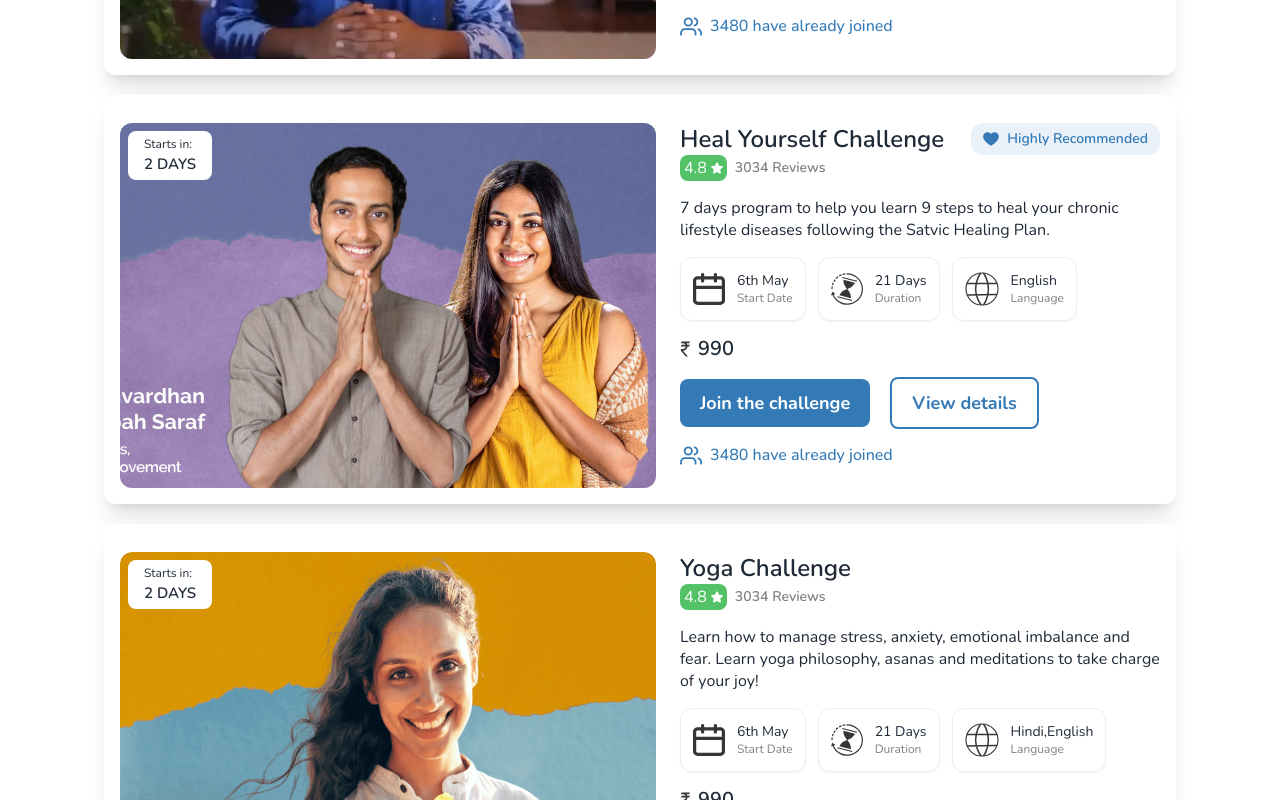
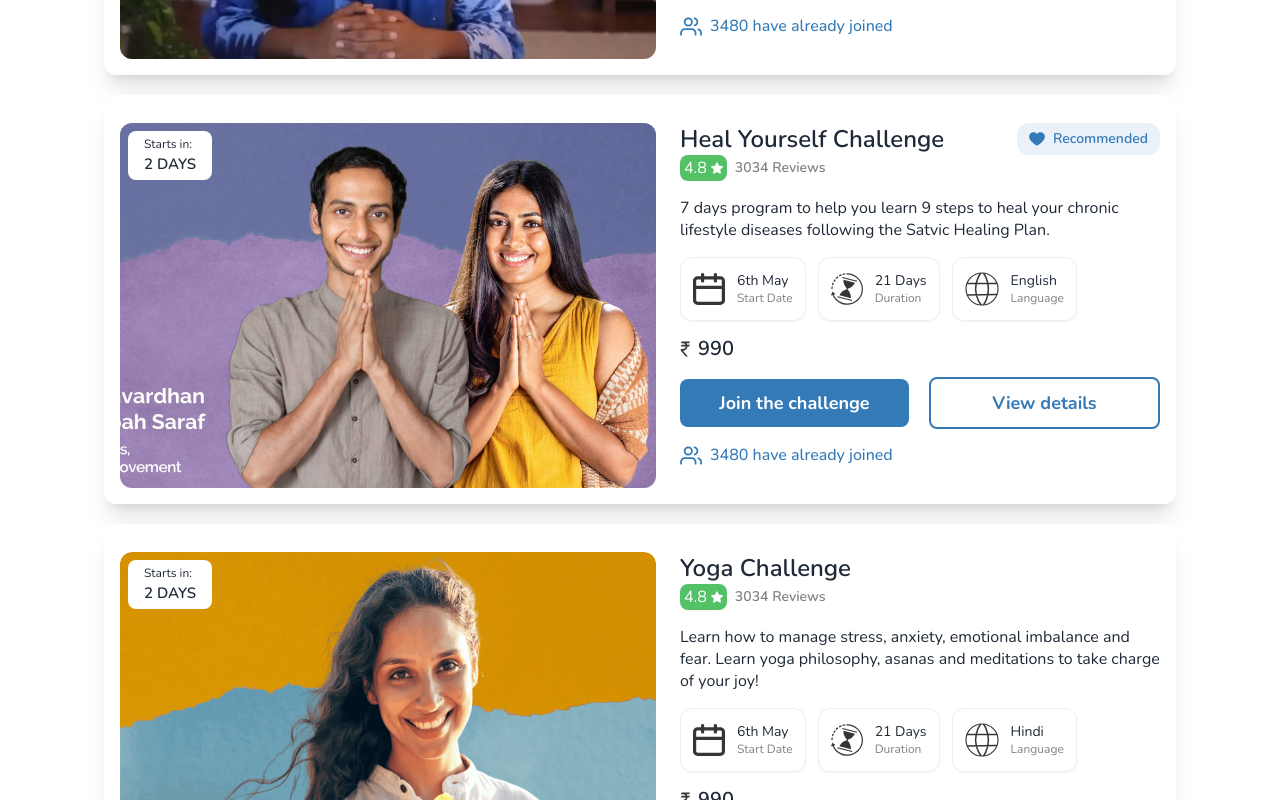
Before and after one commit to hardikbhalodia99/satvic-landing, a Next.js app: page / in a window 1280 px wide. Shown: the part 580-1380 px from the top of the page. Built offline with nearby package versions, Linux system fonts and the light colour scheme.

Commit message:
fix : minor fixes

```diff
--- a/src/components/Home/SellerComponent.jsx
+++ b/src/components/Home/SellerComponent.jsx
@@ -73,11 +73,11 @@ const SellerComponent = ({ data,setSelectedItem }) => {
             </div>
             <div className="text-sm font-semibold">{data.price}</div>
           </div>
-          <div className="flex flex-row gap-5 items-center ">
-            <button onClick={()=>{setSelectedItem(data)}} className="bg-[#337AB7] text-white leading-6 p-3 rounded-lg font-bold text-[18px] px-12 lg:px-5">
+          <div className="flex flex-row gap-5 items-center w-full">
+            <button onClick={()=>{setSelectedItem(data)}} className="bg-[#337AB7] w-full whitespace-nowrap text-white leading-6 p-3 rounded-lg font-bold text-[18px]  lg:px-5">
               Join the challenge
             </button>
-            <button className="border-[#337AB7] border-2 text-[#337AB7] leading-6 p-3 rounded-lg text-[18px] font-bold px-8 lg:px-5">
+            <button className="border-[#337AB7] border-2 w-full text-[#337AB7] whitespace-nowrap leading-6 p-3 rounded-lg text-[18px] font-bold  lg:px-5">
               View details
             </button>
           </div>
--- a/src/pages/index.jsx
+++ b/src/pages/index.jsx
@@ -35,7 +35,7 @@ const Home = ({}) => {
       id: 2,
       image: '/images/challenge/MM2.png',
       title: 'Heal Yourself Challenge',
-      tag: 'Highly Recommended',
+      tag: 'Recommended',
       star: '4.8',
       reviews: 3034,
       description: '7 days program to help you learn 9 steps to heal your chronic lifestyle diseases following the Satvic Healing Plan.',
@@ -75,7 +75,7 @@ const Home = ({}) => {
           title: '21 Days',
           description: 'Duration',
         },
-        { svg: <GlobeSvg />, title: 'Hindi,English', description: 'Language' },
+        { svg: <GlobeSvg />, title: 'Hindi', description: 'Language' },
       ],
       price: 990,
       alreadyJoined: 3480,
```
